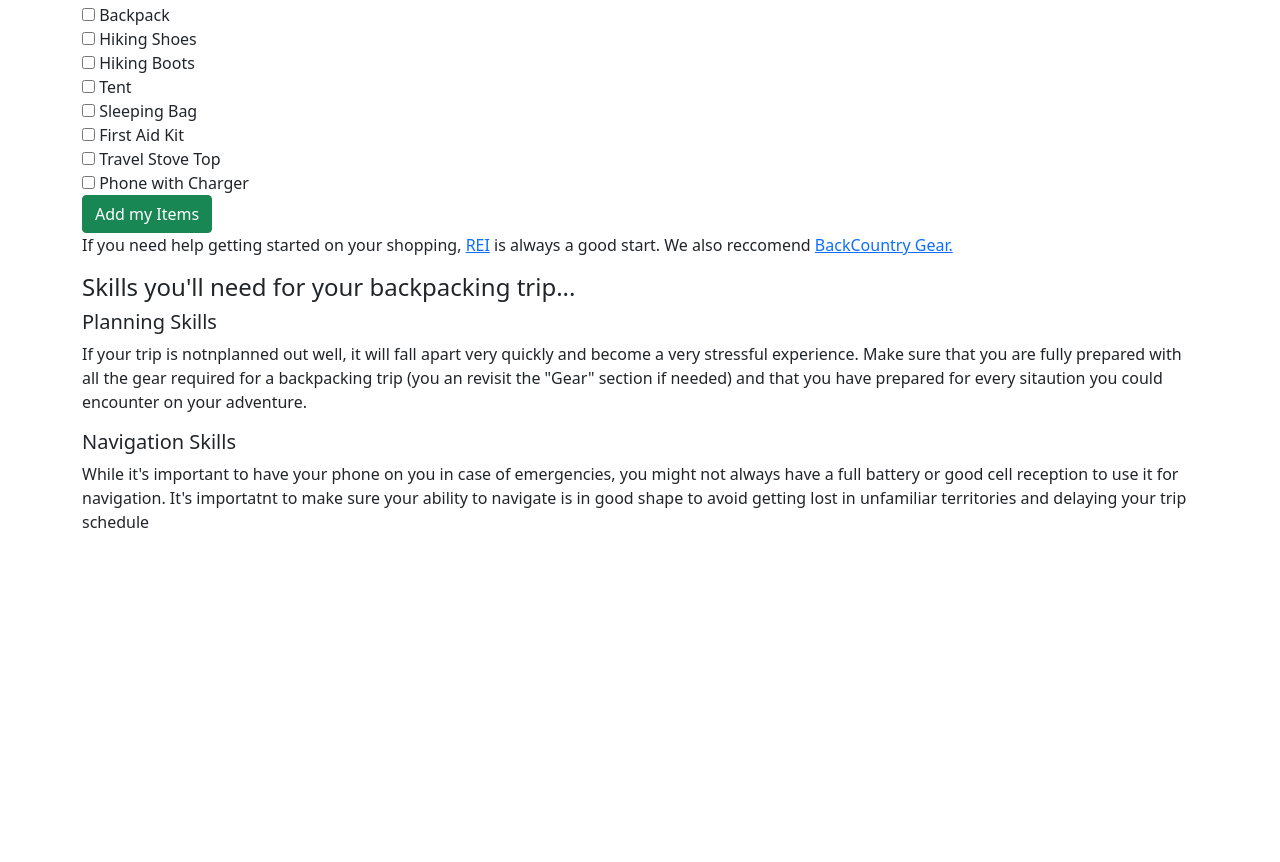
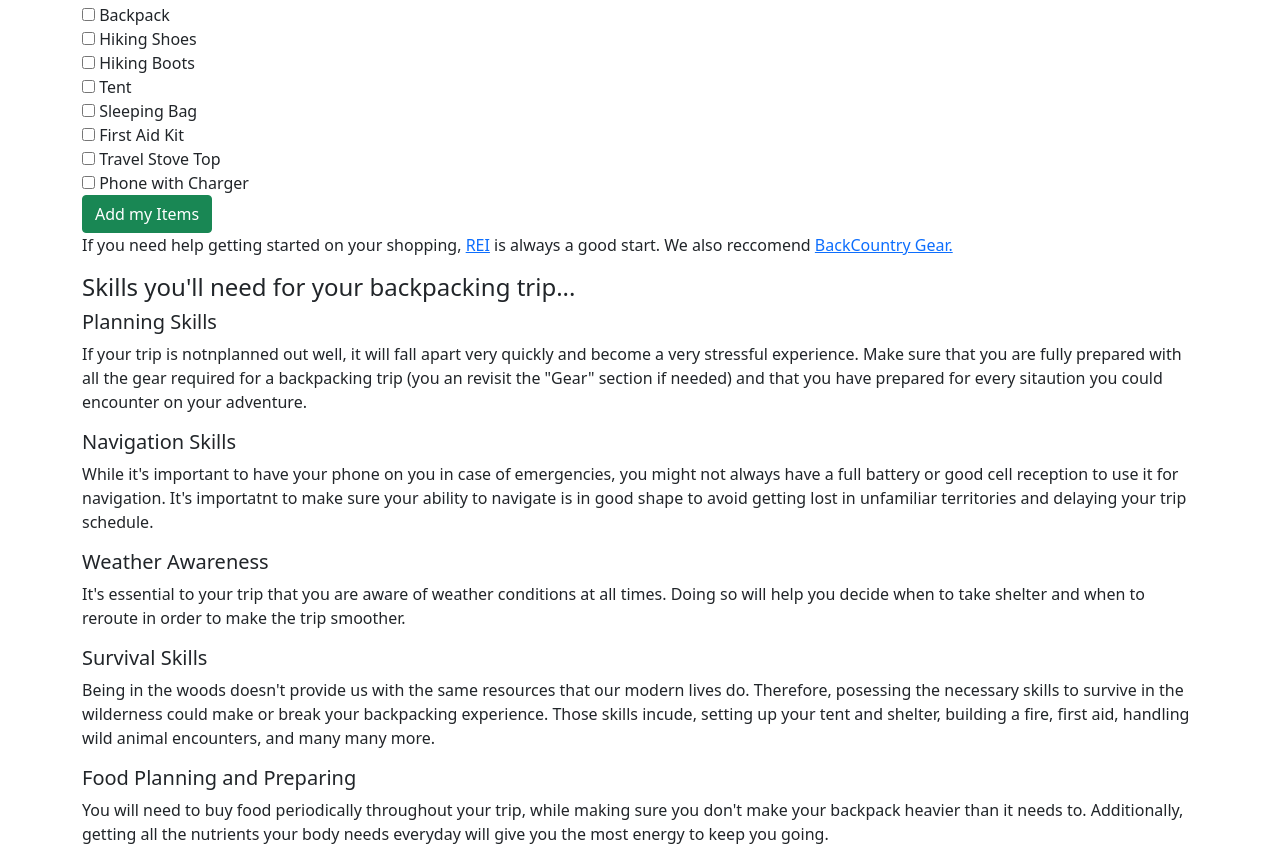
Before and after one commit to RosarioRu/adventure-planner, a website built with webpack: page src/index.html in a window 1280 px wide. Shown: the part 754-1616 px from the top of the page. Before the commit the page ends 1304 px from the top, so only its background shows below. Built offline with nearby package versions, Linux system fonts and the light colour scheme.

Commit message:
Add final items to skills section.

```diff
--- a/src/index.html
+++ b/src/index.html
@@ -247,7 +247,13 @@
     <h5>Planning Skills</h5>
     <p>If your trip is notnplanned out well, it will fall apart very quickly and become a very stressful experience. Make sure that you are fully prepared with all the gear required for a backpacking trip (you an revisit the "Gear" section if needed) and that you have prepared for every sitaution you could encounter on your adventure.</p>
     <h5>Navigation Skills</h5>
-    <p>While it's important to have your phone on you in case of emergencies, you might not always have a full battery or good cell reception to use it for navigation. It's importatnt to make sure your ability to navigate is in good shape to avoid getting lost in unfamiliar territories and delaying your trip schedule</p>
+    <p>While it's important to have your phone on you in case of emergencies, you might not always have a full battery or good cell reception to use it for navigation. It's importatnt to make sure your ability to navigate is in good shape to avoid getting lost in unfamiliar territories and delaying your trip schedule.</p>
+    <h5>Weather Awareness</h5>
+    <p>It's essential to your trip that you are aware of weather conditions at all times. Doing so will help you decide when to take shelter and when to reroute in order to make the trip smoother.</p>
+    <h5>Survival Skills</h5>
+    <p>Being in the woods doesn't provide us with the same resources that our modern lives do. Therefore, posessing the necessary skills to survive in the wilderness could make or break your backpacking experience. Those skills incude, setting up your tent and shelter, building a fire, first aid, handling wild animal encounters, and many many more.</p>
+    <h5>Food Planning and Preparing</h5>
+    <p>You will need to buy food periodically throughout your trip, while making sure you don't make your backpack heavier than it needs to. Additionally, getting all the nutrients your body needs everyday will give you the most energy to keep you going. </p>
     </div> <!--end of skills div -->
     <div class="personal-supplies" id="anchorTripPersonalSupplies">
     </div> <!--end of personal-supplies div -->
```
